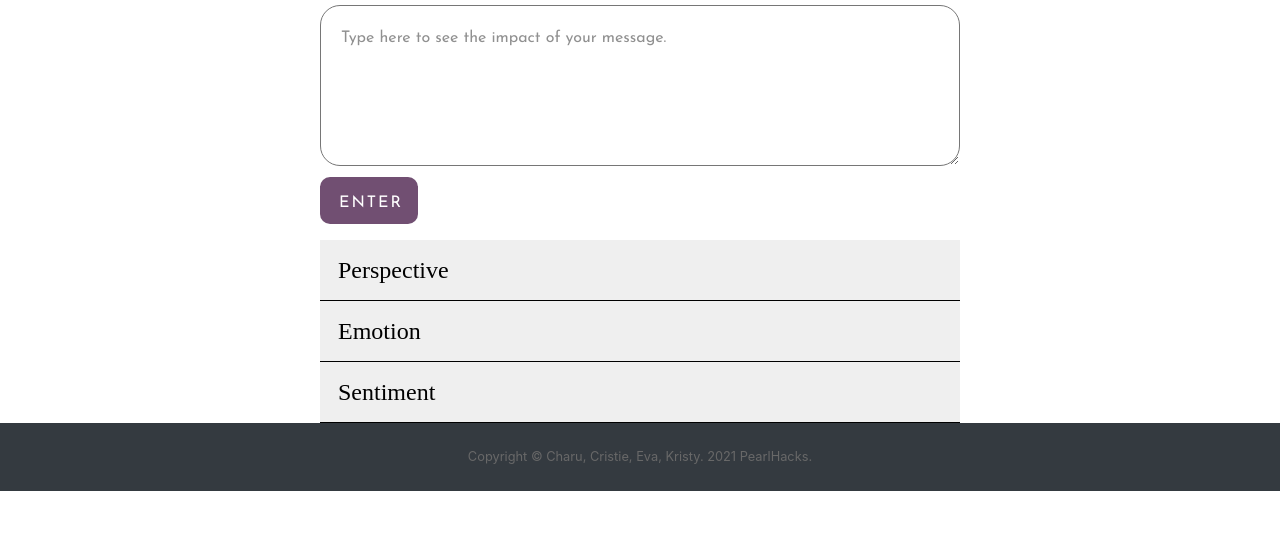
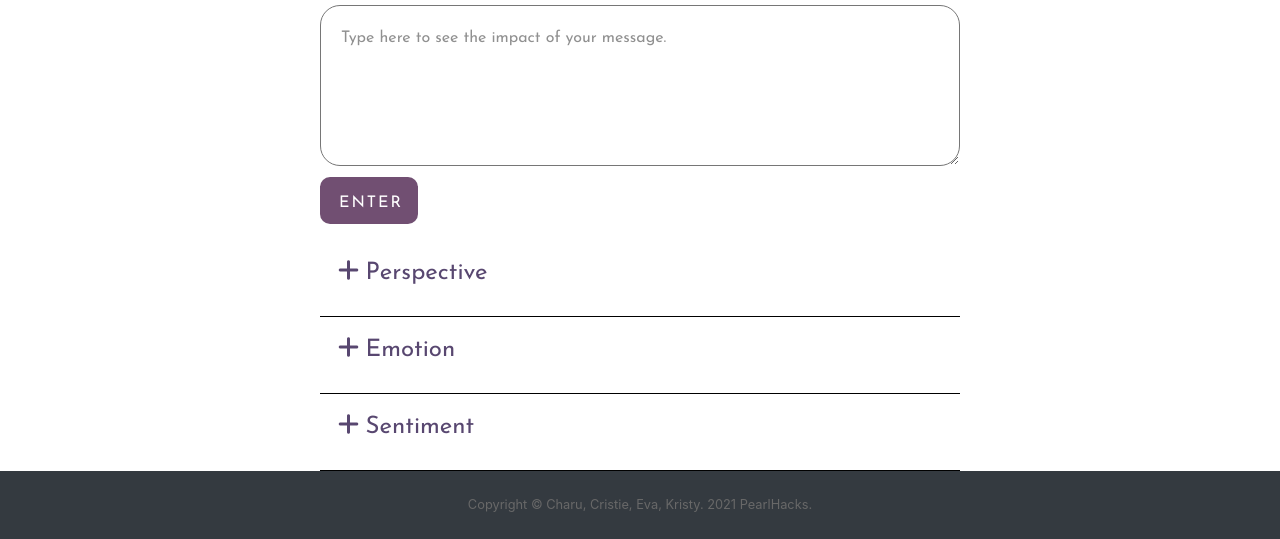
Before and after one commit to charusm18/PearlHacks, a Flask app: template templates/index.html in a window 1280 px wide. Shown: the part 323-862 px from the top of the page. Before the commit the page ends 814 px from the top, so only its background shows below. Run offline with Flask 2, Linux system fonts and the light colour scheme; the template is opened without the code that fills it, so the values that code supplies are empty; some libraries are stand-ins or nearby versions.

Commit message:
added plus sign animation

```diff
--- a/static/main.css
+++ b/static/main.css
@@ -192,28 +192,65 @@ html {
 
 /* Collapsible CSS */
 .collapsible {
-  font-family: Josefin Sans;
+  font-family: josefin-regular;
   font-style: normal;
   font-weight: normal;
   font-size: 24px;
   line-height: 24px;
-
-  color: #000000;
+  background-color: white;
   cursor: pointer;
   padding: 18px;
   width: 50%;
   border: none;
   text-align: left;
   outline: none;
-  color: black;
+  color: #584770;
   border-bottom: 1px solid black;
 }
 
+.plus{
+  height: 40px;
+  line-height: 40px;
+  width: 20px;
+  transition: all .4s ease-in-out;
+  display: inline-block;
+}
+
+.rotate{
+  transform: rotate(45deg);
+}
+
+.add {
+  display: block;
+  font-weight: bold;
+  height: 20px;
+  transition: all .4s ease-in-out;
+}
+
+.collapsible-text{
+  font-family: josefin-regular;
+  font-style: normal;
+  font-weight: normal;
+  font-size: 24px;
+  line-height: 24px;
+  background-color: white;
+  cursor: pointer;
+  padding: 18px;
+  width: 50%;
+  border: none;
+  text-align: left;
+  outline: none;
+  color: #584770;
+  border-bottom: 1px solid black;
+}
 .active,
 .collapsible:hover {
   content: "\f067";
-  color: black;
+  color: #B56576;
   border-bottom: 1px solid black;
+}
+.collapsible:focus {
+  outline:0;
 }
 
 .content {
--- a/static/main.js
+++ b/static/main.js
@@ -1,5 +1,9 @@
 // Emotion Radar Trial Script
 // https://www.chartjs.org/docs/latest/charts/radar.html
+
+$(".collapsible").click(function() {
+    $(".add").toggleClass("rotate");
+});
 
 // console.log(myData)
 let ctx = document.getElementById('emotion').getContext('2d');
--- a/templates/index.html
+++ b/templates/index.html
@@ -8,6 +8,7 @@
     <meta name="viewport" content="width=device-width, initial-scale=1.0">
 
     <!-- Import scripts and stylesheets: keep in <static> -->
+    <script src="https://kit.fontawesome.com/84c679d41a.js" crossorigin="anonymous"></script>
     <script src="https://cdnjs.cloudflare.com/ajax/libs/Chart.js/2.9.4/Chart.min.js"></script>
     <link rel="stylesheet" href="../static/main.css">
 
@@ -42,7 +43,11 @@
 
 
         {% if not initScreen %}
-        <button type="button" class="collapsible">Perspective</button>
+
+        <button type="button" class="collapsible">
+            <div class="plus"><span class="add">
+            <i class="fas fa-plus"></i></span></div> Perspective
+        </button>
         <div class="content">
             <label class="inner" style = "display: inline-block;">
                 <canvas id="toxicity" style="width: 70%; display: inline-block; position: relative;"></canvas>
@@ -65,13 +70,20 @@
                     The likelihood that someone will perceive your message as an attack on their identity is {{(perspectiveValues['identity_attack'] * 100)|int}}%.  </p>
             </label>
         </div>
-
-        <button type="button" class="collapsible">Emotion</button>
+        <button type="button" class="collapsible">
+            <div class="plus"><span class="add">
+            <i class="fas fa-plus"></i></span></div> Emotion
+        </button>
+        <!-- <button type="button" class="collapsible">Emotion</button> -->
         <div class="content">
             <canvas id="emotion" style = "width: 520px; height: 455px;"></canvas>
         </div>
 
-        <button type="button" class="collapsible">Sentiment</button>
+        <button type="button" class="collapsible">
+            <div class="plus"><span class="add">
+            <i class="fas fa-plus"></i></span></div> Sentiment
+        </button>
+        <!-- <button type="button" class="collapsible">Sentiment</button> -->
         <div class="content">
             <canvas id="polarity" style="width: 520px; height: 455px; display: inline-block"></canvas>
 
```
